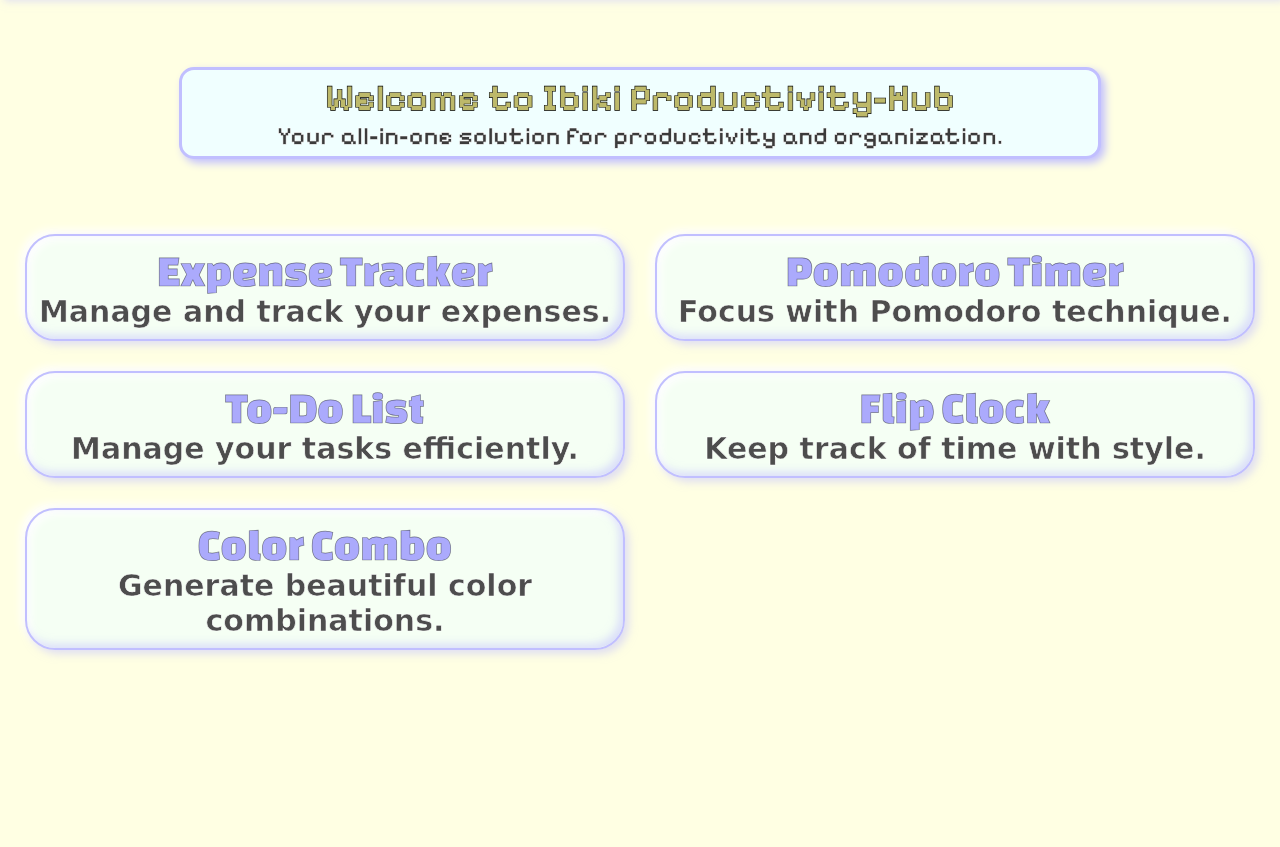
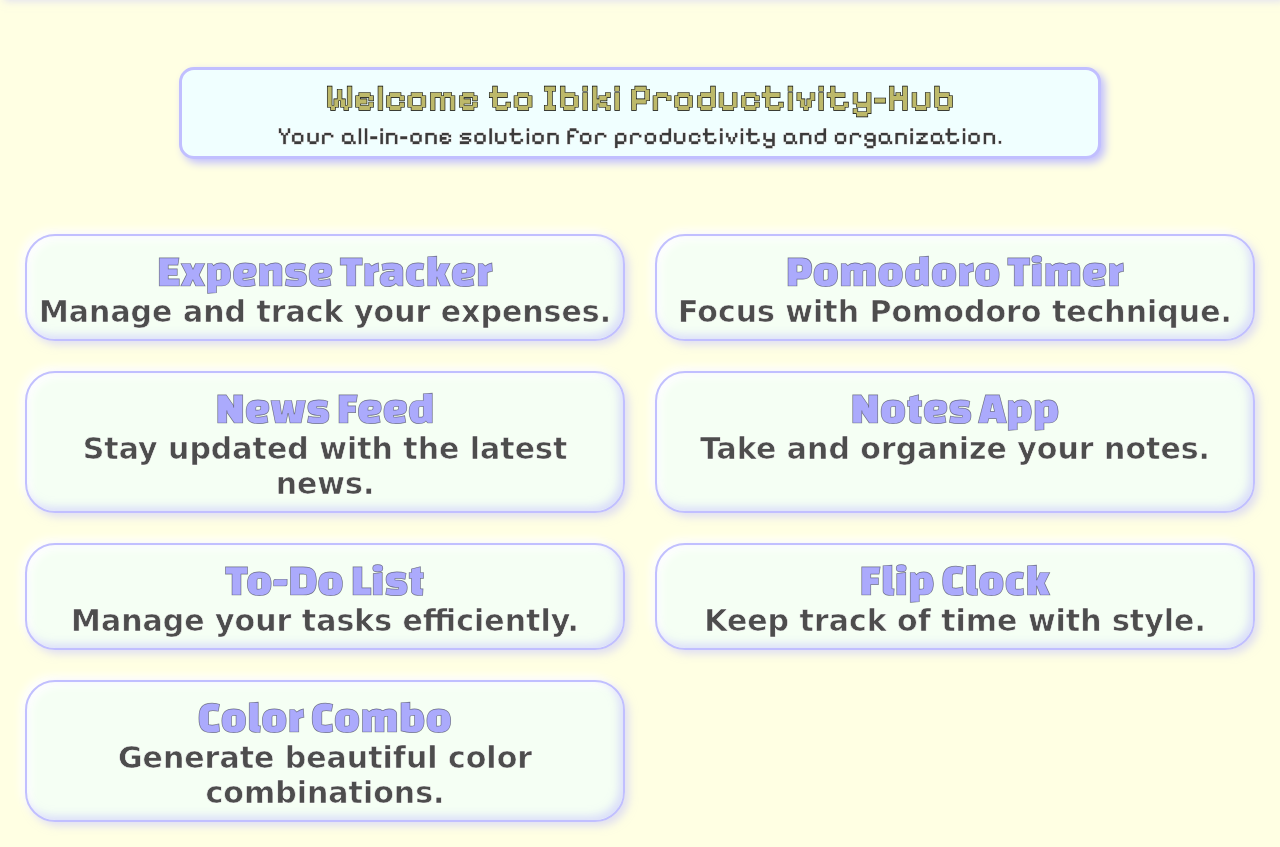
Before and after one commit to Piyush-jangid-01/Productivity-Hub, a plain HTML site: page index.html in a window 1280 px wide. Shown: the part 71-918 px from the top of the page. Before the commit the page ends 800 px from the top, so only its background shows below. Drawn offline with Linux system fonts and the light colour scheme; a web font is replaced by a local one.

Commit message:
Update index.html with new tools
Added new tools: News Feed and Notes App.

```diff
--- a/index.html
+++ b/index.html
@@ -42,9 +42,17 @@
                 <h2>Expense Tracker</h2>
                 <p>Manage and track your expenses.</p>
             </div>
-           <div class="tool" id="pomodoro">
+            <div class="tool" id="pomodoro">
                 <h2>Pomodoro Timer</h2>
                 <p>Focus with Pomodoro technique.</p>
+            </div>
+            <div class="tool" id="news">
+                <h2>News Feed</h2>
+                <p>Stay updated with the latest news.</p>
+            </div>
+            <div class="tool" id="notes">
+                <h2>Notes App</h2>
+                <p>Take and organize your notes.</p>
             </div>
             <div class="tool" id="todo">
                 <h2>To-Do List</h2>
```
